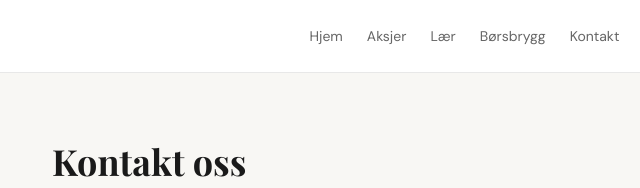
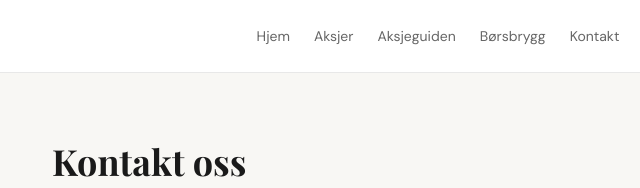
Before and after one commit to tobiaslover/Borshjelpen, a website: page kontakt.html in a window 1280 px wide. Shown: the top 188 px of the page, 320-960 px from the left. Drawn offline with nearby package versions, Linux system fonts and the light colour scheme.

Commit message:
Update kontakt.html

```diff
--- a/kontakt.html
+++ b/kontakt.html
@@ -73,7 +73,7 @@ body { font-family: 'DM Sans', sans-serif; color: #1a1a1a; background: #f8f7f4;
     <a href="/borshjelpen.html">Hjem</a>
     <a href="/oversikt.html" id="navOversikt" style="display:none;">Oversikt</a>
     <a href="/aksjer.html">Aksjer</a>
-    <a href="/laer.html">Lær</a>
+    <a href="/laer.html">Aksjeguiden</a>
     <a href="/borsbrygg.html">Børsbrygg</a>
     <a href="/kontakt.html">Kontakt</a>
     <a href="/om.html">Om oss</a>
@@ -100,7 +100,7 @@ body { font-family: 'DM Sans', sans-serif; color: #1a1a1a; background: #f8f7f4;
     <a href="/borshjelpen.html" onclick="closeMobileMenu()" style="display:flex;align-items:center;gap:16px;padding:18px 0;border-bottom:1px solid #f0f0f0;text-decoration:none;color:#1B3A5C;"><span style="font-size:20px;width:32px;text-align:center;">🏠</span><span style="font-family:'Playfair Display',serif;font-size:22px;font-weight:700;">Hjem</span><span style="margin-left:auto;color:#C8A96E;font-size:18px;">→</span></a>
     <a href="/oversikt.html" id="mobileOversikt" onclick="closeMobileMenu()" style="display:none;align-items:center;gap:16px;padding:18px 0;border-bottom:1px solid #f0f0f0;text-decoration:none;color:#1B3A5C;"><span style="font-size:20px;width:32px;text-align:center;">📊</span><span style="font-family:'Playfair Display',serif;font-size:22px;font-weight:700;">Oversikt</span><span style="margin-left:auto;color:#C8A96E;font-size:18px;">→</span></a>
     <a href="/aksjer.html" onclick="closeMobileMenu()" style="display:flex;align-items:center;gap:16px;padding:18px 0;border-bottom:1px solid #f0f0f0;text-decoration:none;color:#1B3A5C;"><span style="font-size:20px;width:32px;text-align:center;">📈</span><span style="font-family:'Playfair Display',serif;font-size:22px;font-weight:700;">Aksjer</span><span style="margin-left:auto;color:#C8A96E;font-size:18px;">→</span></a>
-    <a href="/laer.html" onclick="closeMobileMenu()" style="display:flex;align-items:center;gap:16px;padding:18px 0;border-bottom:1px solid #f0f0f0;text-decoration:none;color:#1B3A5C;"><span style="font-size:20px;width:32px;text-align:center;">📚</span><span style="font-family:'Playfair Display',serif;font-size:22px;font-weight:700;">Lær</span><span style="margin-left:auto;color:#C8A96E;font-size:18px;">→</span></a>
+    <a href="/laer.html" onclick="closeMobileMenu()" style="display:flex;align-items:center;gap:16px;padding:18px 0;border-bottom:1px solid #f0f0f0;text-decoration:none;color:#1B3A5C;"><span style="font-size:20px;width:32px;text-align:center;">📚</span><span style="font-family:'Playfair Display',serif;font-size:22px;font-weight:700;">Aksjeguiden</span><span style="margin-left:auto;color:#C8A96E;font-size:18px;">→</span></a>
     <a href="/borsbrygg.html" onclick="closeMobileMenu()" style="display:flex;align-items:center;gap:16px;padding:18px 0;border-bottom:1px solid #f0f0f0;text-decoration:none;color:#1B3A5C;"><span style="font-size:20px;width:32px;text-align:center;">☕</span><span style="font-family:'Playfair Display',serif;font-size:22px;font-weight:700;">Børsbrygg</span><span style="margin-left:auto;color:#C8A96E;font-size:18px;">→</span></a>
     <a href="/kontakt.html" onclick="closeMobileMenu()" style="display:flex;align-items:center;gap:16px;padding:18px 0;border-bottom:1px solid #f0f0f0;text-decoration:none;color:#1B3A5C;"><span style="font-size:20px;width:32px;text-align:center;">✉️</span><span style="font-family:'Playfair Display',serif;font-size:22px;font-weight:700;">Kontakt</span><span style="margin-left:auto;color:#C8A96E;font-size:18px;">→</span></a>
     <a href="/om.html" onclick="closeMobileMenu()" style="display:flex;align-items:center;gap:16px;padding:18px 0;border-bottom:1px solid #f0f0f0;text-decoration:none;color:#1B3A5C;"><span style="font-size:20px;width:32px;text-align:center;">💡</span><span style="font-family:'Playfair Display',serif;font-size:22px;font-weight:700;">Om oss</span><span style="margin-left:auto;color:#C8A96E;font-size:18px;">→</span></a>
```
